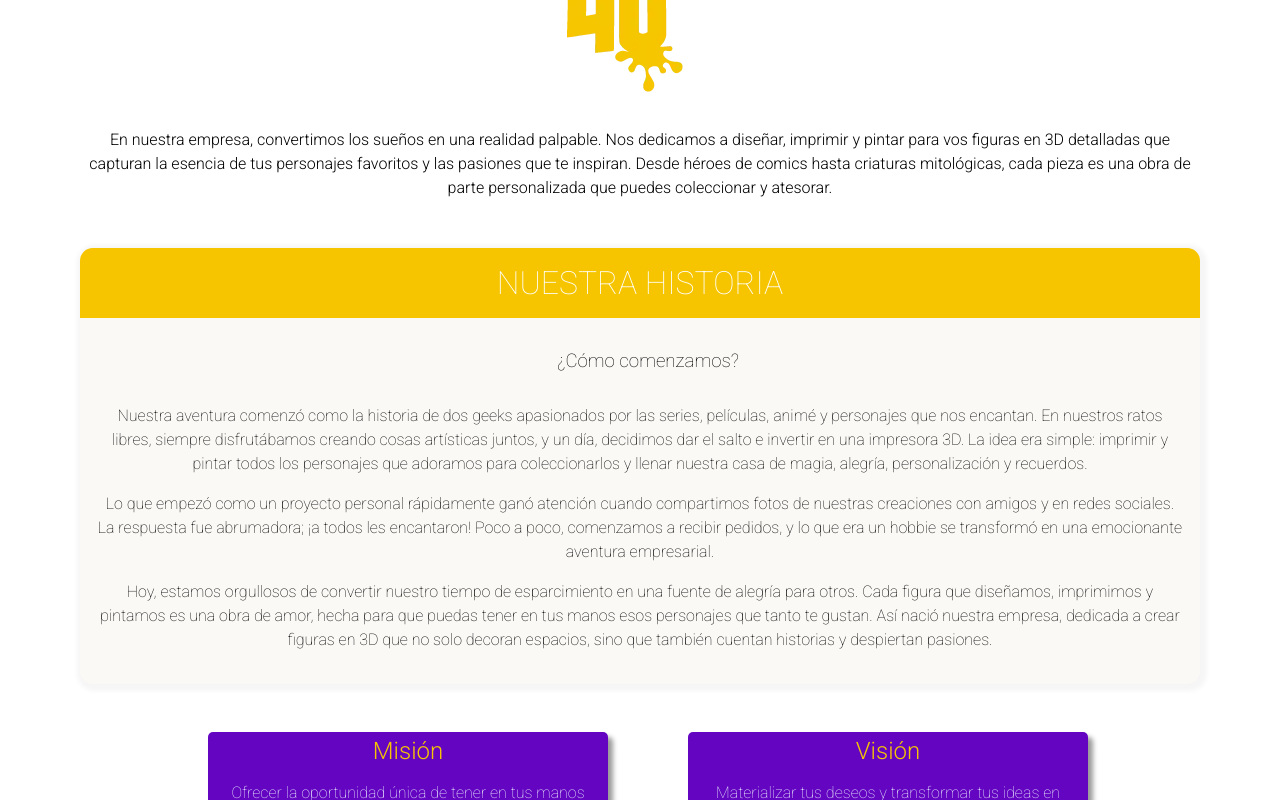
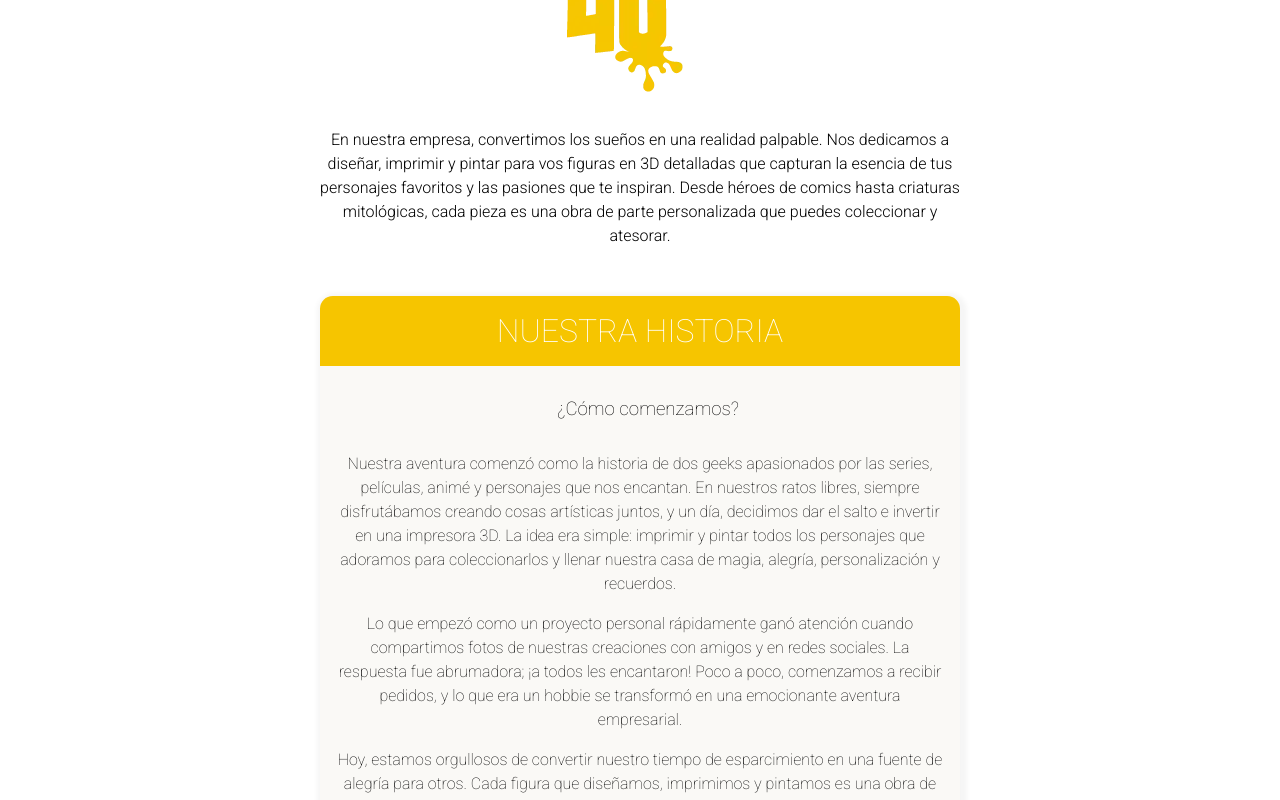
Before and after one commit to FloRiArguedas/EducacionIT_ProyectoIntegrador, a React (Vite) app in the folder 01.Front/bc-71370-Integrador-etapa3/: page /nosotros in a window 1280 px wide. Shown: the part 1300-2100 px from the top of the page. Built offline with nearby package versions, Linux system fonts and the light colour scheme; no server answers.

Commit message:
Se arregla el estilo de la info-section en la página nosotros

```diff
--- a/01.Front/bc-71370-Integrador-etapa3/src/pages/Nosotros.scss
+++ b/01.Front/bc-71370-Integrador-etapa3/src/pages/Nosotros.scss
@@ -27,6 +27,8 @@ body {
       padding-left: 5rem;
       padding-right: 5rem;
       margin-top: 2rem;
+      margin-left: 15rem;
+      margin-right: 15rem;
 
       p {
         margin-bottom: 1rem;
```
Also changed, not shown: 01.Front/bc-71370-Integrador-etapa3/src/components/Card.scss (+0 -11 lines).
